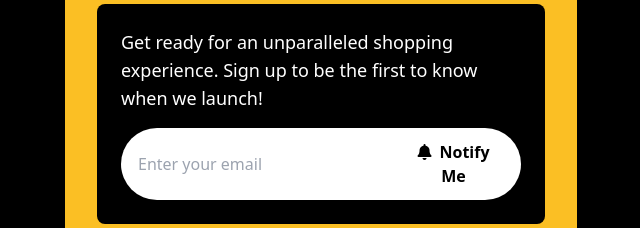
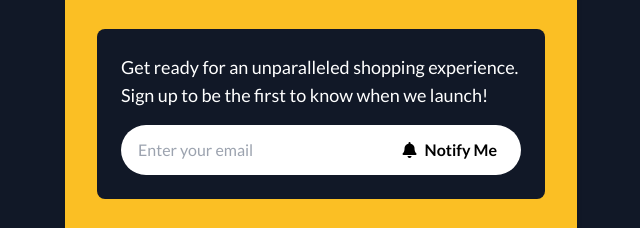
Before and after one commit to devakapatel/ezishop, a plain HTML site: page index.html in a window 1280 px wide. Shown: the part 339-567 px from the top of the page, without its empty margins (319-959 px from the left). Drawn offline with nearby package versions, Linux system fonts and the light colour scheme.

Commit message:
Update index.html

```diff
--- a/index.html
+++ b/index.html
@@ -14,11 +14,16 @@
     />
     <link rel="preconnect" href="https://fonts.gstatic.com" />
     <link
-      href="https://fonts.googleapis.com/css2?family=Roboto:wght@400;500;700&display=swap"
+      href="https://fonts.googleapis.com/css2?family=Lato:wght@400;700&display=swap"
       rel="stylesheet"
     />
+    <style>
+      div {
+        font-family: "Lato", sans-serif;
+      }
+    </style>
   </head>
-  <body class="bg-black font-sans">
+  <body class="bg-gray-900 font-sans">
     <div class="flex items-center justify-center min-h-screen">
       <div class="bg-yellow-400 rounded-lg shadow-md max-w-lg p-8">
         <div class="flex justify-center mb-8">
@@ -31,7 +36,7 @@
             construction.
           </p>
         </div>
-        <div class="bg-black rounded-lg p-6 mb-8">
+        <div class="bg-gray-900 rounded-lg p-6 mb-8">
           <p class="text-white text-lg mb-4">
             Get ready for an unparalleled shopping experience. Sign up to be the
             first to know when we launch!
```
